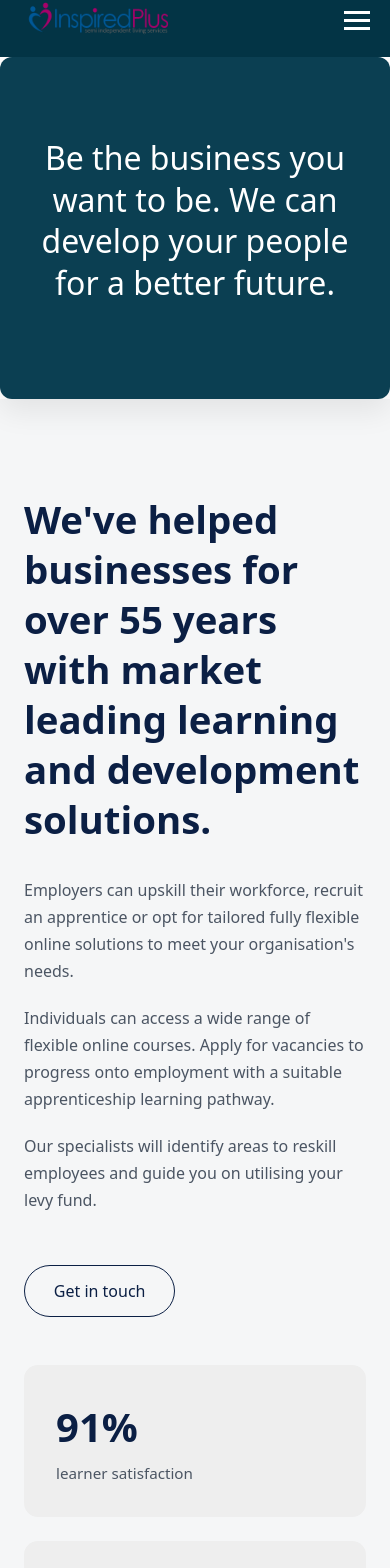
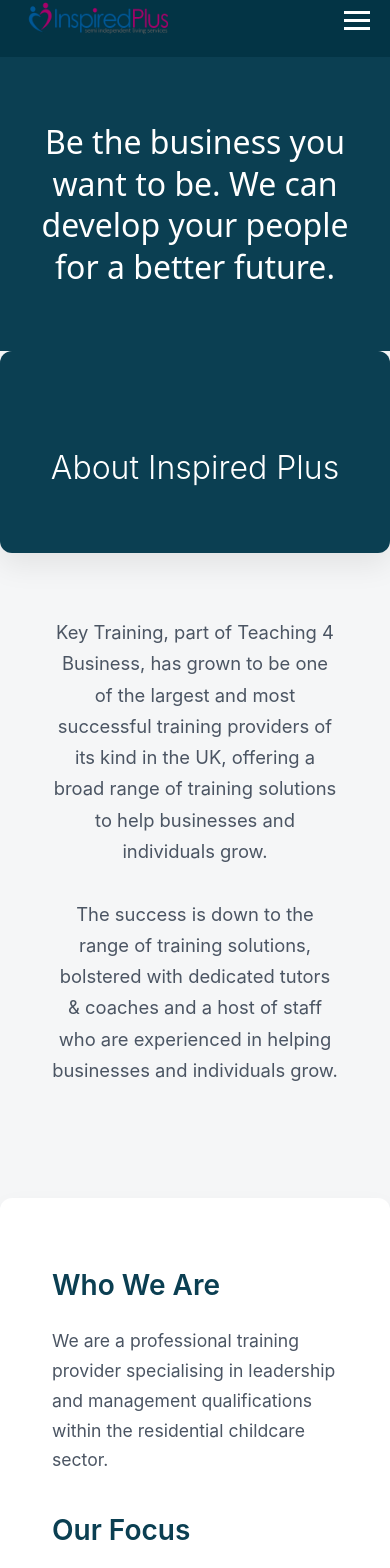
Before and after one commit to HudsonWayne/Inspired-Plus, a React (Vite) app in the folder inspired_plus/: page / in a window 390 px wide. Shown: the part 17-1585 px from the top of the page. Built offline with nearby package versions, Linux system fonts and the light colour scheme.

Commit message:
initial commit

```diff
--- a/inspired_plus/src/components/About-Us/About.css
+++ b/inspired_plus/src/components/About-Us/About.css
@@ -1,9 +1,10 @@
 /* GLOBAL PAGE */
-.about-page {
+.courses-page {
   font-family: 'Inter', sans-serif;
   background: #f5f6f7;
   color: #0b1f44;
   line-height: 1.7;
+  padding-bottom: 4rem;
 }
 
 /* CONTAINER */
@@ -14,234 +15,125 @@
   padding: 0 20px;
 }
 
-/* HERO SECTION */
-.hero-section {
-  display: flex;
-  align-items: center;
-  justify-content: space-between;
+/* HERO / HEADER */
+.courses-header {
   background: #0b3f52;
+  padding: 6rem 0 4rem 0;
   color: white;
-  padding: 5rem 2rem;
   border-radius: 12px;
   box-shadow: 0 12px 30px rgba(0,0,0,0.08);
-  flex-wrap: wrap;
+  text-align: center;
 }
 
-.hero-container {
-  display: flex;
-  width: 100%;
-  align-items: center;
-  justify-content: space-between;
-  gap: 2rem;
-  flex-wrap: wrap;
-}
-
-.hero-left {
-  flex: 1;
-  min-width: 280px;
-}
-
-.hero-title {
-  font-size: 48px;
+.courses-title {
+  font-size: 42px;
   font-weight: 700;
   margin-bottom: 1rem;
 }
 
-.hero-subtitle {
+.courses-subtitle {
   font-size: 1.25rem;
   font-weight: 400;
-  max-width: 600px;
+  max-width: 800px;
+  margin: auto;
   line-height: 1.6;
-  margin-top: 0.5rem;
+  color: #e0f0f6;
 }
 
-.hero-right {
-  flex: 1;
-  min-width: 280px;
-  text-align: center;
+/* INTRODUCTION */
+.courses-intro {
+  padding: 3rem 0;
 }
 
-.hero-graphic {
-  max-width: 100%;
-  height: auto;
+.courses-intro p {
+  font-size: 1.15rem;
+  color: #4b5563;
+  margin-bottom: 1.75rem;
+  max-width: 900px;
 }
 
-/* CENTRAL PARAGRAPH */
-.central-paragraph-section {
-  padding: 4rem 2rem;
+/* CTA BUTTON */
+.courses-cta {
   text-align: center;
+  margin-top: 3rem;
 }
 
-.central-paragraph {
-  max-width: 900px;
-  margin: auto;
-  font-size: 1.15rem;
-  color: #4b5563;
-  line-height: 1.7;
+.cta-button {
+  display: inline-block;
+  padding: 14px 36px;
+  border-radius: 25px;
+  background: #0b3f52;
+  color: #fff;
+  font-size: 1rem;
+  font-weight: 600;
+  text-decoration: none;
+  transition: all 0.3s ease;
+  box-shadow: 0 6px 20px rgba(0,0,0,0.1);
 }
 
-/* WHO WE ARE SECTION */
-.who-we-are-section {
-  padding: 4rem 2rem;
-  background: #ffffff;
-  border-radius: 12px;
-  margin: 3rem 0;
-  box-shadow: 0 10px 25px rgba(0,0,0,0.05);
-}
-
-.section-title {
-  font-size: 28px;
-  color: #0b3f52;
-  margin-bottom: 1rem;
-  font-weight: 600;
-}
-
-.section-text {
-  font-size: 1.1rem;
-  color: #4b5563;
-  margin-bottom: 2rem;
-  line-height: 1.7;
-}
-
-.difference-list {
-  list-style: none;
-  padding-left: 0;
-  font-size: 1.05rem;
-  color: #4b5563;
-}
-
-.difference-list li {
-  margin-bottom: 0.75rem;
-  position: relative;
-  padding-left: 25px;
-}
-
-.difference-list li::before {
-  content: '✓';
-  position: absolute;
-  left: 0;
-  color: #0b3f52;
-  font-weight: bold;
-}
-
-/* CONSULTATION SECTION */
-.consultation-section {
-  padding: 5rem 2rem;
-  background: #0b3f52;
-  color: white;
-  border-radius: 12px;
-  text-align: center;
-}
-
-.consultation-card {
-  max-width: 600px;
-  margin: auto;
-  background: #0b3f52;
-  padding: 3rem 2rem;
-  border-radius: 12px;
-  box-shadow: 0 10px 25px rgba(0,0,0,0.1);
-}
-
-.consultation-image {
-  width: 140px;
-  margin-bottom: 1.5rem;
-}
-
-.consultation-title {
-  font-size: 24px;
-  margin-bottom: 1rem;
-}
-
-.consultation-text {
-  font-size: 1.1rem;
-  margin-bottom: 2rem;
-  line-height: 1.6;
-}
-
-/* FORM */
-.consultation-form {
-  display: flex;
-  flex-direction: column;
-  gap: 15px;
-}
-
-.text-field {
-  padding: 12px;
-  border-radius: 6px;
-  border: 1px solid #d1d5db;
-  font-size: 1rem;
-}
-
-.consultation-button {
-  padding: 14px;
-  border-radius: 25px;
-  border: none;
-  background: #f3c23c;
-  color: #0b3f52;
-  font-weight: 600;
-  font-size: 1rem;
-  cursor: pointer;
-  transition: all 0.3s ease;
-}
-
-.consultation-button:hover {
-  background: #e6b631;
+.cta-button:hover {
+  background: #092f3c;
   transform: translateY(-2px);
+  box-shadow: 0 10px 25px rgba(0,0,0,0.15);
 }
 
 /* RESPONSIVE */
 @media (max-width: 1024px) {
-  .hero-title {
+  .courses-title {
     font-size: 36px;
   }
-  .hero-subtitle {
+
+  .courses-subtitle {
     font-size: 1.15rem;
+  }
+
+  .courses-intro p {
+    font-size: 1.1rem;
   }
 }
 
 @media (max-width: 768px) {
-  .hero-container {
-    flex-direction: column;
-    align-items: center;
+  .courses-header {
+    padding: 4rem 1rem 3rem 1rem;
   }
-  .hero-title {
+
+  .courses-title {
     font-size: 28px;
-    text-align: center;
   }
-  .hero-subtitle {
-    text-align: center;
+
+  .courses-subtitle {
+    font-size: 1rem;
   }
-  .central-paragraph-section {
-    padding: 3rem 1rem;
+
+  .courses-intro {
+    padding: 2rem 1rem;
   }
-  .who-we-are-section {
-    padding: 3rem 1rem;
+
+  .courses-intro p {
+    font-size: 1rem;
   }
-  .consultation-section {
-    padding: 3rem 1rem;
+
+  .cta-button {
+    padding: 12px 28px;
+    font-size: 0.95rem;
   }
 }
 
 @media (max-width: 480px) {
-  .hero-title {
+  .courses-title {
     font-size: 24px;
   }
-  .hero-subtitle {
-    font-size: 1rem;
-  }
-  .central-paragraph {
-    font-size: 1rem;
-  }
-  .section-title {
-    font-size: 22px;
-  }
-  .section-text,
-  .difference-list li,
-  .consultation-text {
+
+  .courses-subtitle {
     font-size: 0.95rem;
   }
-  .consultation-button {
+
+  .courses-intro p {
     font-size: 0.95rem;
-    padding: 12px;
+  }
+
+  .cta-button {
+    padding: 10px 24px;
+    font-size: 0.9rem;
   }
 }
--- a/inspired_plus/src/components/About-Us/About.jsx
+++ b/inspired_plus/src/components/About-Us/About.jsx
@@ -6,14 +6,11 @@ export default function About() {
     <div className="about-page">
 
       {/* HERO */}
-      <section className="hero-section">
+      <section className="hero-section2">
         <div className="container hero-container">
 
           <div className="hero-left">
-            <h1 className="hero-title">About Inspired Plus</h1>
-            <p className="hero-subtitle">
-              We help businesses and individuals grow with professional training solutions tailored to leadership and management in residential childcare.
-            </p>
+            <h1 className="hero-title">About Inspired plus</h1>
           </div>
 
           <div className="hero-right">
@@ -30,15 +27,18 @@ export default function About() {
       {/* CENTRAL PARAGRAPH */}
       <section className="central-paragraph-section">
         <div className="container paragraph-container">
-          <p className="central-paragraph">
+
+          <p className="central-paragraph-large">
             Key Training, part of Teaching 4 Business, has grown to be one of the
             largest and most successful training providers of its kind in the UK,
             offering a broad range of training solutions to help businesses and
             individuals grow.
             <br /><br />
             The success is down to the range of training solutions, bolstered with
-            dedicated tutors & coaches and a host of staff experienced in helping businesses and individuals thrive.
+            dedicated tutors & coaches and a host of staff who are experienced in
+            helping businesses and individuals grow.
           </p>
+
         </div>
       </section>
 
@@ -67,13 +67,16 @@ export default function About() {
           </p>
 
           <h2 className="section-title">What Makes Us Different</h2>
+
           <ul className="difference-list">
-            <li>✓ Experienced assessors</li>
-            <li>✓ One-to-one learner support</li>
-            <li>✓ Structured online ePortfolio system</li>
-            <li>✓ Flexible learning approach</li>
-            <li>✓ Career and interview preparation support</li>
-            <li>✓ Guidance through Ofsted processes</li>
+
+            <li><span className="bullet">✓</span> Experienced assessors</li>
+            <li><span className="bullet">✓</span> One-to-one learner support</li>
+            <li><span className="bullet">✓</span> Structured online ePortfolio system</li>
+            <li><span className="bullet">✓</span> Flexible learning approach</li>
+            <li><span className="bullet">✓</span> Career and interview preparation support</li>
+            <li><span className="bullet">✓</span> Guidance through Ofsted processes</li>
+
           </ul>
 
         </div>
@@ -81,27 +84,43 @@ export default function About() {
 
       {/* CONSULTATION CARD */}
       <section className="consultation-section">
-        <div className="container consultation-container">
+
+        <div className="consultation-wrapper">
+
           <div className="consultation-card">
+
             <img
               src="https://cdn.prod.website-files.com/62e93021656e9a160943c0d2/62e94e4fff1174ba77609a4e_Group%2032%20(1).png"
               alt="Consultation"
               className="consultation-image"
             />
-            <h3 className="consultation-title">Book a Consultation</h3>
+
+            <h3 className="consultation-title">
+              Book a consultation
+            </h3>
+
             <p className="consultation-text">
               We're ready to answer your questions about upskilling your workforce,
-              boosting your junior talent, or putting together bespoke training plans.
+              boosting your junior talent or putting together bespoke training plans.
             </p>
+
             <form className="consultation-form">
-              <input type="text" placeholder="Your Name" className="text-field" />
-              <input type="email" placeholder="Email Address" className="text-field" />
-              <input type="tel" placeholder="Phone Number" className="text-field" />
+
+              <input type="text" placeholder="Your name" className="text-field" />
+              <input type="email" placeholder="Email address" className="text-field" />
+              <input type="tel" placeholder="Phone number" className="text-field" />
               <input type="text" placeholder="Postcode" className="text-field" />
-              <button className="consultation-button">Submit</button>
+
+              <button className="consultation-button">
+                Submit
+              </button>
+
             </form>
+
           </div>
+
         </div>
+
       </section>
 
     </div>
--- a/inspired_plus/src/components/Home/About.css
+++ b/inspired_plus/src/components/Home/About.css
@@ -1,83 +1,228 @@
-.about-section {
-  padding: 6rem 1.5rem;
+/* GLOBAL PAGE */
+.about-page {
+  font-family: 'Inter', sans-serif;
   background: #f5f6f7;
+  color: #0b1f44;
+  line-height: 1.7;
 }
 
-/* Main grid */
-.about-container {
+/* CONTAINER */
+.container {
+  width: 100%;
   max-width: 1200px;
   margin: auto;
-  display: grid;
-  grid-template-columns: 1fr;
-  gap: 3rem;
+  padding: 0 20px;
 }
 
-@media (min-width: 900px) {
-  .about-container {
-    grid-template-columns: 2fr 1fr;
-    align-items: start;
-  }
+/* HERO SECTION */
+.hero-section2 {
+  display: flex;
+  align-items: center;
+  justify-content: space-between;
+  background: #0b3f52;
+  color: white;
+  padding: 5rem 2rem;
+  border-radius: 12px;
+  box-shadow: 0 12px 30px rgba(0,0,0,0.08);
+  flex-wrap: wrap;
 }
 
-/* LEFT CONTENT */
-
-.about-heading {
-  font-size: 2.4rem;
-  color: #0b1f44;
-  font-weight: 600;
-  line-height: 1.3;
-  margin-bottom: 2rem;
+.hero-left {
+  flex: 1;
+  min-width: 280px;
 }
 
-.about-text {
+.hero-title {
+  font-size: 48px;
+  font-weight: 700;
+}
+
+.hero-right {
+  flex: 1;
+  min-width: 280px;
+  text-align: center;
+}
+
+.hero-graphic {
+  max-width: 100%;
+  height: auto;
+}
+
+/* CENTRAL PARAGRAPH */
+.central-paragraph-section {
+  padding: 4rem 2rem;
+  text-align: center;
+}
+
+.central-paragraph-large {
+  max-width: 900px;
+  margin: auto;
+  font-size: 1.15rem;
   color: #4b5563;
   line-height: 1.7;
-  margin-bottom: 1.2rem;
 }
 
-/* BUTTON */
-
-.about-button {
-  display: inline-block;
-  margin-top: 2rem;
-  padding: 0.8rem 1.8rem;
-  border: 1px solid #0b1f44;
-  border-radius: 30px;
-  text-decoration: none;
-  color: #0b1f44;
-  font-weight: 500;
-  transition: all 0.3s ease;
+/* WHO WE ARE SECTION */
+.who-we-are-section {
+  padding: 4rem 2rem;
+  background: #ffffff;
+  border-radius: 12px;
+  margin: 3rem 0;
+  box-shadow: 0 10px 25px rgba(0,0,0,0.05);
 }
 
-.about-button:hover {
-  background: #0b1f44;
+.section-title {
+  font-size: 28px;
+  color: #0b3f52;
+  margin-bottom: 1rem;
+  font-weight: 600;
+}
+
+.section-text {
+  font-size: 1.1rem;
+  color: #4b5563;
+  margin-bottom: 2rem;
+  line-height: 1.7;
+}
+
+.difference-list {
+  list-style: none;
+  padding-left: 0;
+  font-size: 1.05rem;
+  color: #4b5563;
+}
+
+.difference-list li {
+  margin-bottom: 0.75rem;
+  position: relative;
+  padding-left: 25px;
+}
+
+.difference-list li::before {
+  content: '✓';
+  position: absolute;
+  left: 0;
+  color: #0b3f52;
+  font-weight: bold;
+}
+
+/* CONSULTATION SECTION */
+.consultation-container {
+  min-height: 100vh;
+  background: #083c4a;
+  display: flex;
+  justify-content: center;
+  align-items: center;
+  position: relative;
+  overflow: hidden;
+  font-family: Arial, sans-serif;
+}
+
+/* Decorative circles */
+.circle {
+  position: absolute;
+  border-radius: 50%;
+  background: #2e4fa3;
+  z-index: 1;
+}
+
+.circle1 { width: 450px; height: 450px; right: -120px; top: -80px; }
+.circle2 { width: 250px; height: 250px; right: 80px; top: 220px; }
+.circle3 { width: 120px; height: 120px; right: 40px; bottom: 120px; }
+
+/* Card */
+.consultation-card {
+  text-align: center;
+  max-width: 520px;
+  width: 90%;
+  z-index: 2;
+  position: relative;
   color: white;
 }
 
-/* RIGHT STATS */
+.avatar-group {
+  display: flex;
+  justify-content: center;
+  margin-bottom: 15px;
+}
 
-.about-right {
+.avatar-group img {
+  width: 55px;
+  height: 55px;
+  border-radius: 50%;
+  border: 3px solid #083c4a;
+  margin-left: -10px;
+}
+
+.consultation-card h1 {
+  font-size: 32px;
+  margin-bottom: 10px;
+}
+
+.subtitle {
+  font-size: 14px;
+  line-height: 1.6;
+  margin-bottom: 30px;
+  color: #cde3ea;
+}
+
+/* Form */
+.consultation-form {
   display: flex;
   flex-direction: column;
-  gap: 1.5rem;
+  gap: 18px;
 }
 
-/* CARD */
-
-.stat-card {
-  background: #eeeeee;
-  padding: 2rem;
-  border-radius: 14px;
+.consultation-form input {
+  padding: 14px;
+  border-radius: 6px;
+  border: none;
+  background: #e6e6e6;
+  font-size: 14px;
 }
 
-.stat-number {
-  font-size: 2.5rem;
-  font-weight: 700;
-  color: #0b1f44;
-  margin-bottom: 0.3rem;
+.consultation-form input:focus {
+  outline: none;
 }
 
-.stat-text {
-  color: #4b5563;
-  font-size: 0.95rem;
+.consultation-form button {
+  margin-top: 10px;
+  padding: 12px 30px;
+  border-radius: 25px;
+  border: 1px solid white;
+  background: transparent;
+  color: white;
+  cursor: pointer;
+  font-size: 15px;
+  transition: 0.3s;
+  width: 160px;
+  align-self: center;
 }
+
+.consultation-form button:hover {
+  background: white;
+  color: #083c4a;
+}
+
+/* RESPONSIVE */
+@media (max-width: 1024px) {
+  .consultation-card h1 { font-size: 28px; }
+  .circle1 { width: 380px; height: 380px; right: -100px; top: -60px; }
+  .circle2 { width: 200px; height: 200px; right: 60px; }
+}
+
+@media (max-width: 768px) {
+  .consultation-container { padding: 40px 20px; }
+  .consultation-card h1 { font-size: 26px; }
+  .subtitle { font-size: 13px; }
+  .consultation-form input { padding: 12px; }
+  .circle1 { width: 300px; height: 300px; right: -120px; top: -120px; }
+  .circle2 { width: 160px; height: 160px; right: 40px; top: 260px; }
+  .circle3 { width: 90px; height: 90px; right: 20px; bottom: 100px; }
+}
+
+@media (max-width: 480px) {
+  .consultation-card h1 { font-size: 22px; }
+  .avatar-group img { width: 45px; height: 45px; }
+  .consultation-form button { width: 140px; font-size: 14px; }
+}
--- a/inspired_plus/src/components/Home/About.jsx
+++ b/inspired_plus/src/components/Home/About.jsx
@@ -1,62 +1,125 @@
-import "../../components/Home/About.css";
+import React from "react";
+import "./About.css";
 
-function About() {
+export default function About() {
   return (
-    <section className="about-section">
-      <div className="about-container">
+    <div className="about-page">
 
-        {/* LEFT CONTENT */}
-        <div className="about-left">
-          <h2 className="about-heading">
-            We've helped businesses for over 55 years with market leading
-            learning and development solutions.
-          </h2>
+      {/* HERO */}
+      <section className="hero-section2">
+        <div className="container hero-container">
 
-          <p className="about-text">
-            Employers can upskill their workforce, recruit an apprentice or opt
-            for tailored fully flexible online solutions to meet your
-            organisation's needs.
-          </p>
-
-          <p className="about-text">
-            Individuals can access a wide range of flexible online courses.
-            Apply for vacancies to progress onto employment with a suitable
-            apprenticeship learning pathway.
-          </p>
-
-          <p className="about-text">
-            Our specialists will identify areas to reskill employees and guide
-            you on utilising your levy fund.
-          </p>
-
-          <a href="/contact" className="about-button">
-            Get in touch
-          </a>
-        </div>
-
-        {/* RIGHT TIMELINE / STATS */}
-        <div className="about-right">
-
-          <div className="stat-card">
-            <h3 className="stat-number">91%</h3>
-            <p className="stat-text">learner satisfaction</p>
+          <div className="hero-left">
+            <h1 className="hero-title">About Inspired Plus</h1>
           </div>
 
-          <div className="stat-card">
-            <h3 className="stat-number">Grade 2</h3>
-            <p className="stat-text">Ofsted provider</p>
-          </div>
-
-          <div className="stat-card">
-            <h3 className="stat-number">168</h3>
-            <p className="stat-text">courses to choose from</p>
+          <div className="hero-right">
+            <img
+              src="https://cdn.prod.website-files.com/62e93021656e9a160943c0d2/62ebc9dde0329f7397590768_Graphic.svg"
+              alt="Hero Graphic"
+              className="hero-graphic"
+            />
           </div>
 
         </div>
+      </section>
 
-      </div>
-    </section>
+      {/* CENTRAL PARAGRAPH */}
+      <section className="central-paragraph-section">
+        <div className="container paragraph-container">
+
+          <p className="central-paragraph-large">
+            Key Training, part of Teaching 4 Business, has grown to be one of the
+            largest and most successful training providers of its kind in the UK,
+            offering a broad range of training solutions to help businesses and
+            individuals grow.
+            <br /><br />
+            The success is down to the range of training solutions, bolstered with
+            dedicated tutors & coaches and a host of staff who are experienced in
+            helping businesses and individuals grow.
+          </p>
+
+        </div>
+      </section>
+
+      {/* WHO WE ARE */}
+      <section className="who-we-are-section">
+        <div className="container content-container">
+
+          <h2 className="section-title">Who We Are</h2>
+          <p className="section-text">
+            We are a professional training provider specialising in leadership and
+            management qualifications within the residential childcare sector.
+          </p>
+
+          <h2 className="section-title">Our Focus</h2>
+          <p className="section-text">
+            Our focus is to develop competent, confident leaders who can manage
+            residential childcare services safely, effectively, and in full
+            compliance with regulatory standards.
+          </p>
+
+          <h2 className="section-title">Our Mission</h2>
+          <p className="section-text">
+            To support childcare professionals in gaining recognised qualifications
+            that enhance career progression and improve outcomes for children and
+            young people.
+          </p>
+
+          <h2 className="section-title">What Makes Us Different</h2>
+
+          <ul className="difference-list">
+
+            <li><span className="bullet">✓</span> Experienced assessors</li>
+            <li><span className="bullet">✓</span> One-to-one learner support</li>
+            <li><span className="bullet">✓</span> Structured online ePortfolio system</li>
+            <li><span className="bullet">✓</span> Flexible learning approach</li>
+            <li><span className="bullet">✓</span> Career and interview preparation support</li>
+            <li><span className="bullet">✓</span> Guidance through Ofsted processes</li>
+
+          </ul>
+
+        </div>
+      </section>
+
+      {/* CONSULTATION CARD */}
+      <section className="consultation-container">
+
+        <div className="consultation-card">
+
+          <div className="avatar-group">
+            <img src="https://randomuser.me/api/portraits/women/1.jpg" alt="Avatar" />
+            <img src="https://randomuser.me/api/portraits/men/2.jpg" alt="Avatar" />
+            <img src="https://randomuser.me/api/portraits/men/3.jpg" alt="Avatar" />
+          </div>
+
+          <h1>Book a consultation</h1>
+
+          <p className="subtitle">
+            We're ready to answer your questions about upskilling your workforce,
+            boosting your junior talent or putting together bespoke training plans.
+          </p>
+
+          <form className="consultation-form">
+
+            <input type="text" placeholder="Your name" />
+            <input type="email" placeholder="Email address" />
+            <input type="tel" placeholder="Phone number" />
+            <input type="text" placeholder="Postcode" />
+
+            <button type="submit">Submit</button>
+
+          </form>
+
+        </div>
+
+        {/* Decorative Circles */}
+        <div className="circle circle1"></div>
+        <div className="circle circle2"></div>
+        <div className="circle circle3"></div>
+
+      </section>
+
+    </div>
   );
 }
-
-export default About;
```
